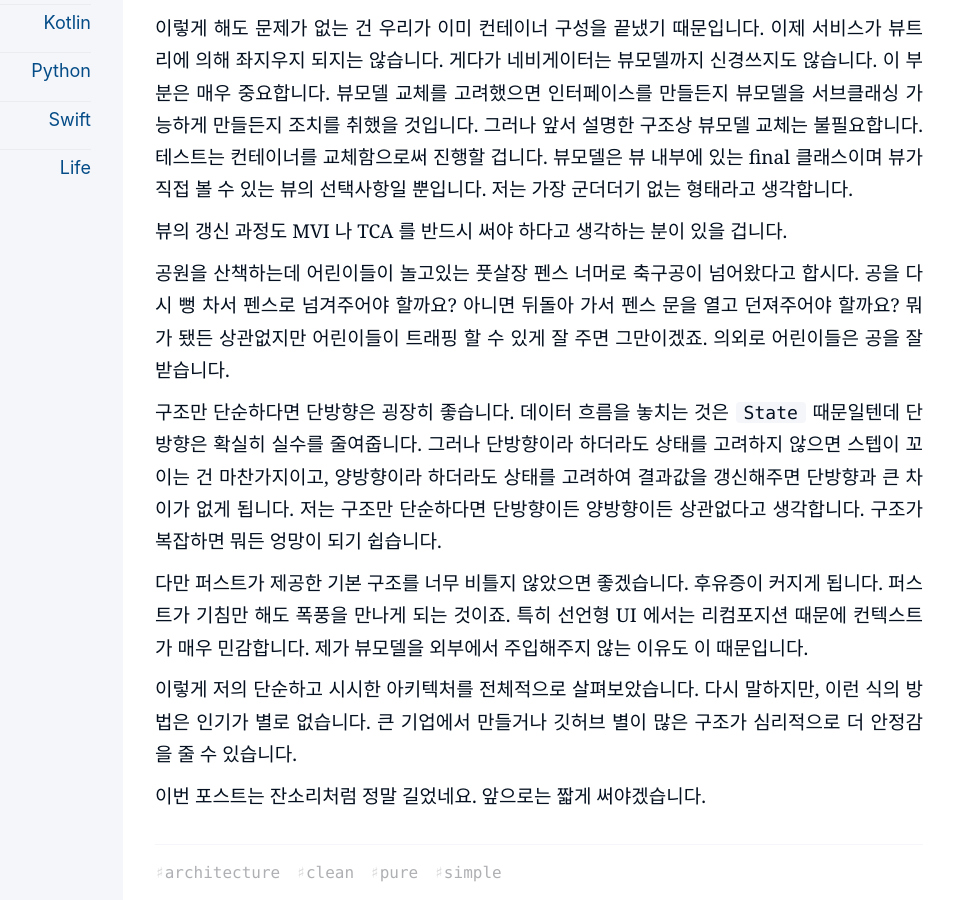
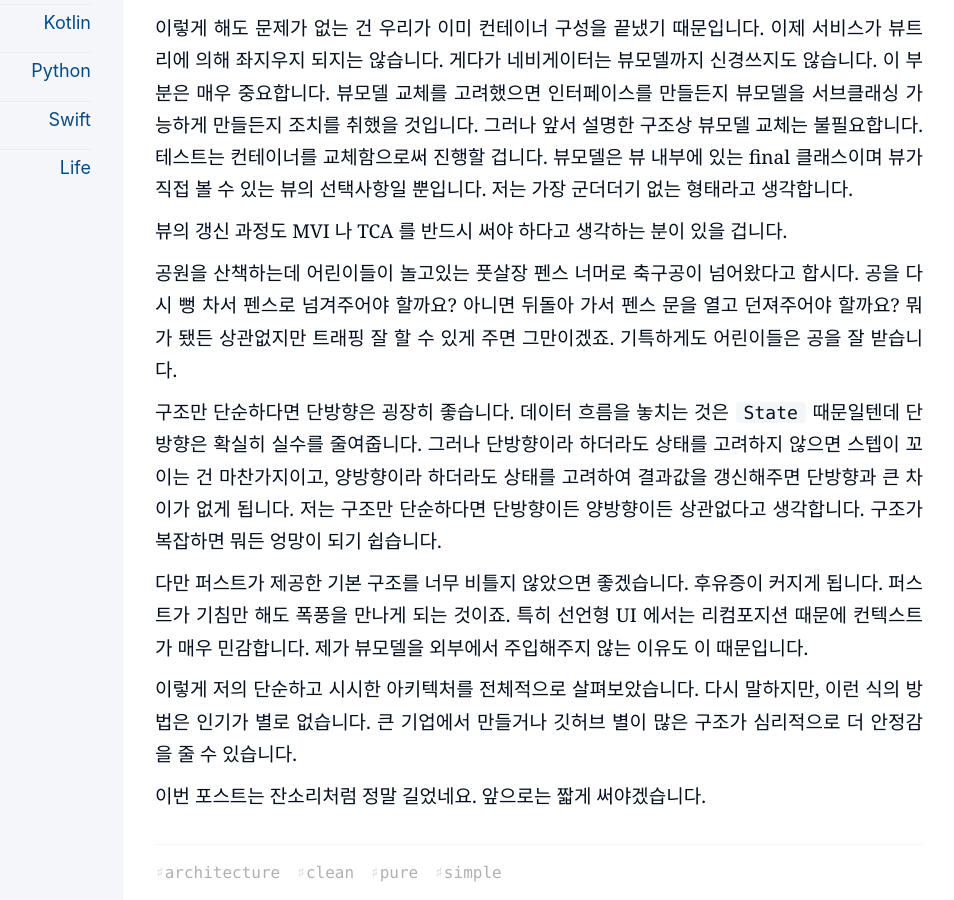
Before and after one commit to kiroshin/kiroshin.github.io, a Jekyll site: the page built from _posts/2024-07-22-hello-pure.md, in a window 1280 px wide and 900 px high, scrolled down 15018 px. Shown: the whole window, without its empty margins (197-1151 px from the left). Built offline with Jekyll 4.4.1, drawn with Linux system fonts in a browser that asks for light colours.

Commit message:
Update 2024-07-22-hello-pure.md

```diff
--- a/_posts/2024-07-22-hello-pure.md
+++ b/_posts/2024-07-22-hello-pure.md
@@ -489,7 +489,7 @@ struct DetailView: View {
 
 뷰의 갱신 과정도 MVI 나 TCA 를 반드시 써야 하다고 생각하는 분이 있을 겁니다.
 
-공원을 산책하는데 어린이들이 놀고있는 풋살장 펜스 너머로 축구공이 넘어왔다고 합시다. 공을 다시 뻥 차서 펜스로 넘겨주어야 할까요? 아니면 뒤돌아 가서 펜스 문을 열고 던져주어야 할까요? 뭐가 됐든 상관없지만 어린이들이 트래핑 할 수 있게 잘 주면 그만이겠죠. 의외로 어린이들은 공을 잘 받습니다.
+공원을 산책하는데 어린이들이 놀고있는 풋살장 펜스 너머로 축구공이 넘어왔다고 합시다. 공을 다시 뻥 차서 펜스로 넘겨주어야 할까요? 아니면 뒤돌아 가서 펜스 문을 열고 던져주어야 할까요? 뭐가 됐든 상관없지만 트래핑 잘 할 수 있게 주면 그만이겠죠. 기특하게도 어린이들은 공을 잘 받습니다.
 
 구조만 단순하다면 단방향은 굉장히 좋습니다. 데이터 흐름을 놓치는 것은 `State` 때문일텐데 단방향은 확실히 실수를 줄여줍니다. 그러나 단방향이라 하더라도 상태를 고려하지 않으면 스텝이 꼬이는 건 마찬가지이고, 양방향이라 하더라도 상태를 고려하여 결과값을 갱신해주면 단방향과 큰 차이가 없게 됩니다. 저는 구조만 단순하다면 단방향이든 양방향이든 상관없다고 생각합니다. 구조가 복잡하면 뭐든 엉망이 되기 쉽습니다.
 
```
